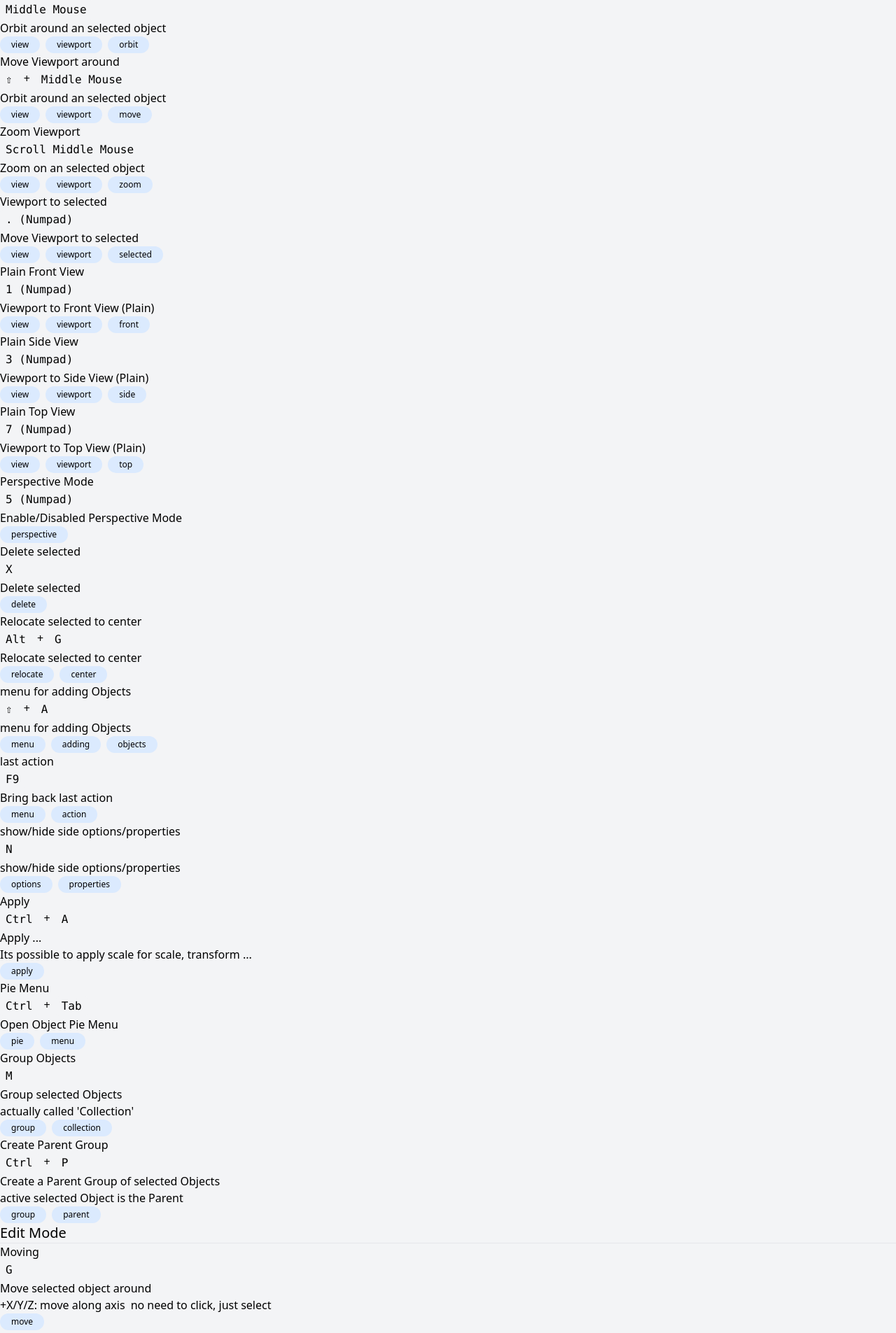
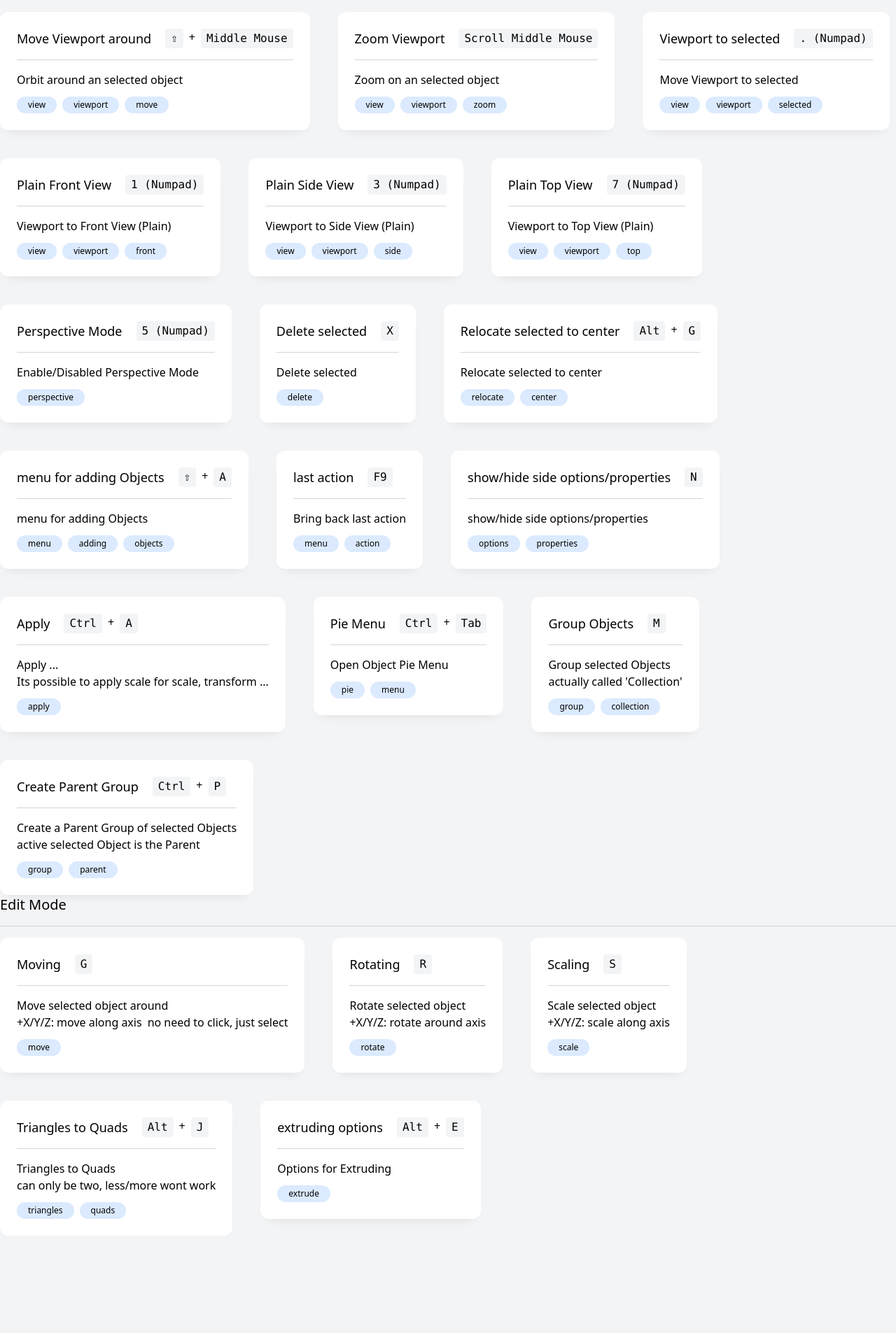
Before and after one commit to EeveeInGaa/blender-shortcuts, an Angular app: page / in a window 1280 px wide. Shown: the part 343-2248 px from the top of the page at 70% size. After the commit the page ends 2109 px from the top, so only its background shows below. Built offline with nearby package versions, Linux system fonts and the light colour scheme.

Commit message:
refactor: pass data to card

```diff
--- a/src/app/app.component.html
+++ b/src/app/app.component.html
@@ -5,48 +5,18 @@
 
 <main>
   <h2 class="text-xl">General</h2>
-  <hr />
-  <ng-container *ngFor="let shortcut of generalShortcuts">
-    <p>{{ shortcut.title }}</p>
-    <div class="flex flex-row gap-2">
-      <ng-container *ngFor="let shortcut of shortcut.shortcut; let last = last">
-        <kbd>{{ shortcut }}</kbd>
-        <span *ngIf="!last"> + </span>
-      </ng-container>
-    </div>
-    <div class="flex flex-row gap-2">
-      <p *ngFor="let desc of shortcut.description">{{ desc }}</p>
-    </div>
-    <div class="flex flex-row gap-2">
-      <p *ngFor="let info of shortcut.information">{{ info }}</p>
-    </div>
-    <div class="flex flex-row gap-2">
-      <app-tag *ngFor="let tag of shortcut.tags">
-        {{ tag }}
-      </app-tag>
-    </div>
-  </ng-container>
+  <app-separator></app-separator>
+  <div class="flex flex-wrap gap-10">
+    <ng-container *ngFor="let generalShortcut of generalShortcuts">
+      <app-shortcut-card [data]="generalShortcut"></app-shortcut-card>
+    </ng-container>
+  </div>
 
   <h2>Edit Mode</h2>
-  <hr />
-  <ng-container *ngFor="let shortcut of editModeShortcuts">
-    <p>{{ shortcut.title }}</p>
-    <div class="flex flex-row gap-2">
-      <ng-container *ngFor="let shortcut of shortcut.shortcut; let last = last">
-        <kbd>{{ shortcut }}</kbd>
-        <span *ngIf="!last"> + </span>
-      </ng-container>
-    </div>
-    <div class="flex flex-row gap-2">
-      <p *ngFor="let desc of shortcut.description">{{ desc }}</p>
-    </div>
-    <div class="flex flex-row gap-2">
-      <p *ngFor="let info of shortcut.information">{{ info }}</p>
-    </div>
-    <div class="flex flex-row gap-2">
-      <app-tag *ngFor="let tag of shortcut.tags">
-        {{ tag }}
-      </app-tag>
-    </div>
-  </ng-container>
+  <app-separator></app-separator>
+  <div class="flex flex-wrap gap-10">
+    <ng-container *ngFor="let editModeShortcut of editModeShortcuts">
+      <app-shortcut-card [data]="editModeShortcut"></app-shortcut-card>
+    </ng-container>
+  </div>
 </main>
--- a/src/app/app.component.ts
+++ b/src/app/app.component.ts
@@ -7,6 +7,7 @@ import { RouterModule } from '@angular/router';
 import { TagComponent } from './ui/tag/tag.component';
 import { CardComponent } from './ui/card/card.component';
 import { ShortcutCardComponent } from './ui/shortcut-card/shortcut-card.component';
+import { SeparatorComponent } from './ui/separator/separator.component';
 
 @Component({
   selector: 'app-root',
@@ -18,6 +19,7 @@ import { ShortcutCardComponent } from './ui/shortcut-card/shortcut-card.componen
     TagComponent,
     CardComponent,
     ShortcutCardComponent,
+    SeparatorComponent,
   ],
   templateUrl: './app.component.html',
   styleUrls: ['./app.component.css'],
--- a/src/app/ui/shortcut-card/shortcut-card.component.css
+++ b/src/app/ui/shortcut-card/shortcut-card.component.css
@@ -1,6 +1,8 @@
+:host {
+  @apply block;
+}
 .card {
-  @apply flex flex-col bg-white rounded-xl p-6 w-fit;
+  @apply flex flex-col flex-grow bg-white rounded-xl p-6;
 
   box-shadow: 0 10px 15px -10px rgba(0,0,0,0.1);
-  max-width: 85%;
 }
--- a/src/app/ui/shortcut-card/shortcut-card.component.html
+++ b/src/app/ui/shortcut-card/shortcut-card.component.html
@@ -1,15 +1,25 @@
 <app-card>
   <div class="card">
     <div class="flex items-center gap-5">
-      <h3>Relocate selected to center</h3>
-      <kbd>Ctrl + Tab</kbd>
+      <h3 class="min-w-fit">{{ data.title }}</h3>
+      <div class="flex flex-row gap-2 min-w-fit">
+        <ng-container *ngFor="let shortcut of data.shortcut; let last = last">
+          <kbd>{{ shortcut }}</kbd>
+          <span *ngIf="!last"> + </span>
+        </ng-container>
+      </div>
     </div>
     <app-separator></app-separator>
-    <p>Relocate selected to center</p>
-    <p>some infos</p>
-    <div class="flex gap-2 pt-2">
-      <app-tag>relocate</app-tag>
-      <app-tag>center</app-tag>
+    <div class="flex flex-row gap-2">
+      <p *ngFor="let desc of data.description">{{ desc }}</p>
+    </div>
+    <div class="flex flex-row gap-2">
+      <p *ngFor="let info of data.information">{{ info }}</p>
+    </div>
+    <div class="flex flex-row gap-2 pt-3">
+      <app-tag *ngFor="let tag of data.tags">
+        {{ tag }}
+      </app-tag>
     </div>
   </div>
 </app-card>
```
Also changed, not shown: src/app/ui/shortcut-card/shortcut-card.component.ts (+7 -3 lines).
